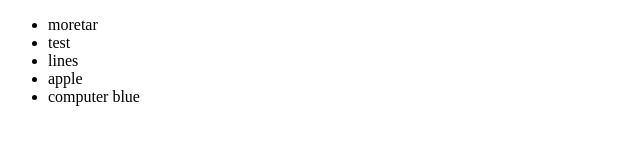
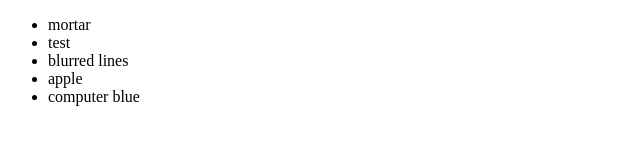
Before and after one commit to EagleBW07/newGitTest, a plain HTML site: page index.html in a window 1280 px wide. Shown: the full height of the page, 0-640 px from the left. Drawn offline with Linux system fonts and the light colour scheme.

Commit message:
Update index.html

```diff
--- a/index.html
+++ b/index.html
@@ -4,9 +4,9 @@
 
   <div>
   	<ul>
-  		<li>moretar</li>
+  		<li>mortar</li>
   		<li>test</li>
-  		<li>lines</li>
+  		<li>blurred lines</li>
   		<li>apple</li>
   		<li>computer blue</li>
   	</ul>
```
